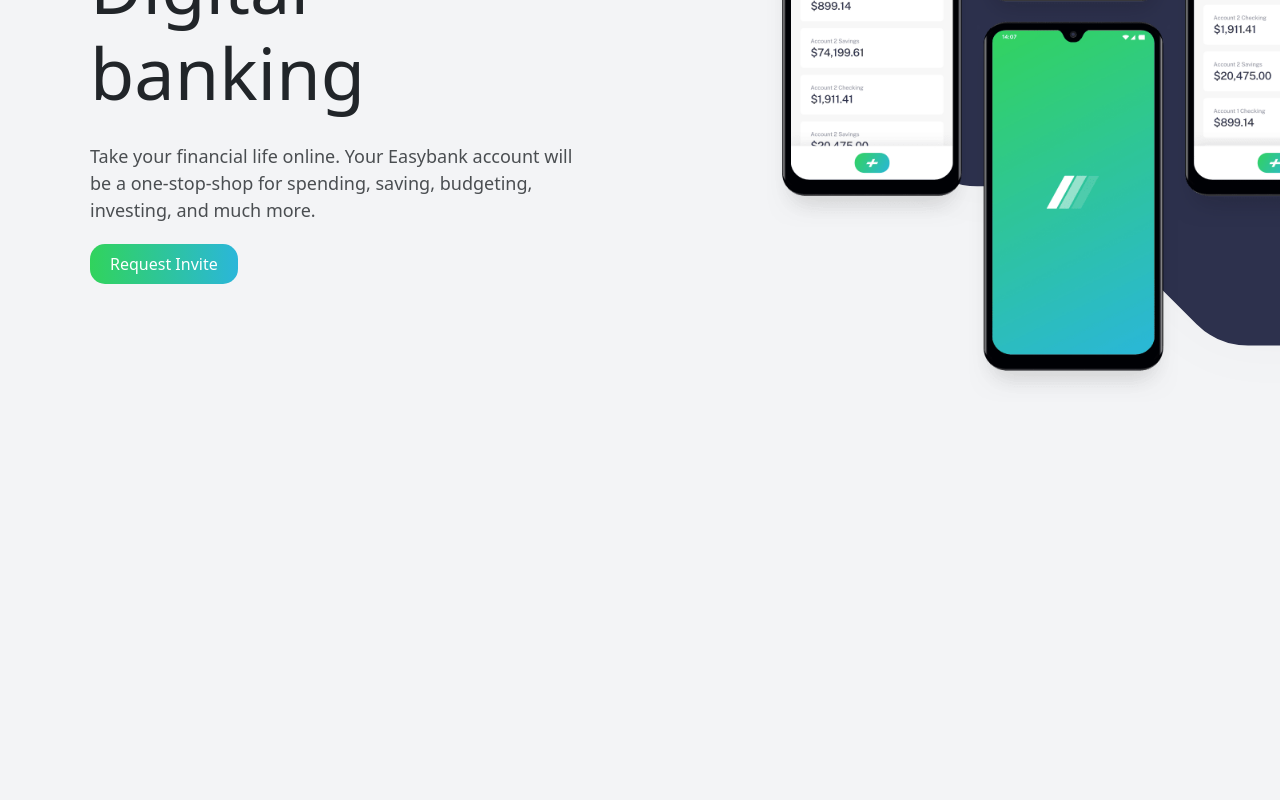
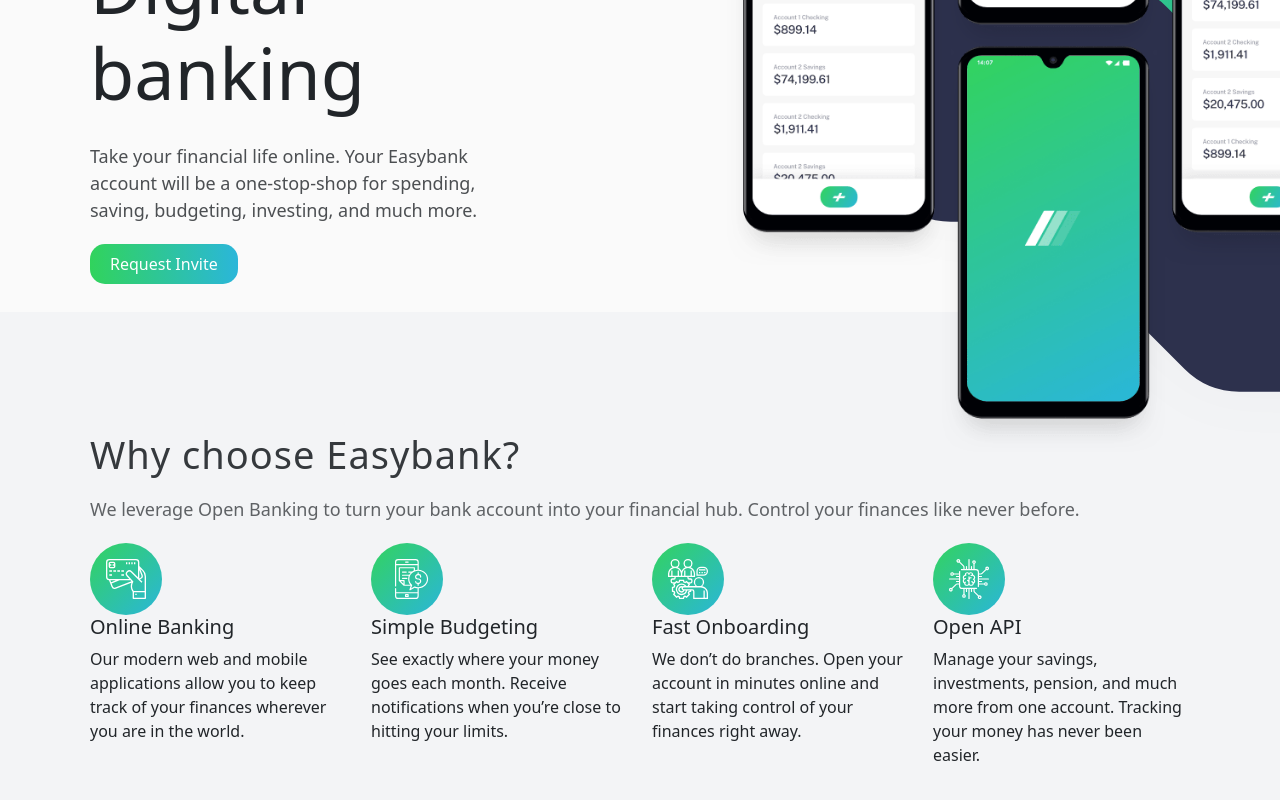
Before and after one commit to GauthamRVanjre/Easybank-landing-page, a React (Create React App) app: page / in a window 1280 px wide. Shown: the part 428-1228 px from the top of the page. Before the commit the page ends 830 px from the top, so only its background shows below. Built offline with nearby package versions, Linux system fonts and the light colour scheme.

Commit message:
completed structure of features section

```diff
--- a/src/App.js
+++ b/src/App.js
@@ -1,4 +1,5 @@
 import "./App.css";
+import Features from "./components/FeaturesSection/Features";
 import Intro from "./components/IntroSection/Intro";
 import Navbar from "./components/Navbar";
 
@@ -7,6 +8,7 @@
     <>
       <Navbar />
       <Intro />
+      <Features />
     </>
   );
 }
--- /dev/null
+++ b/src/components/FeaturesSection/Feature.css
@@ -0,0 +1,25 @@
+.features-section {
+  padding: 120px 90px;
+  margin-top: -140px;
+  background-color: hsl(220, 16%, 96%);
+}
+
+.features-intro {
+  display: flex;
+  flex-direction: column;
+  justify-content: center;
+  align-items: flex-start;
+}
+
+.features-intro h3 {
+  font-size: 38px;
+  letter-spacing: 1px;
+  opacity: 0.9;
+}
+
+.features-intro p {
+  opacity: 0.7;
+  font-size: 18px;
+  margin-top: 10px;
+  margin-bottom: 20px;
+}
--- /dev/null
+++ b/src/components/FeaturesSection/Features.js
@@ -0,0 +1,67 @@
+import React from "react";
+import "./Feature.css";
+import online from "../../images/icon-online.svg";
+import budgeting from "../../images/icon-budgeting.svg";
+import onboarding from "../../images/icon-onboarding.svg";
+import api from "../../images/icon-api.svg";
+
+const Features = () => {
+  return (
+    <>
+      <section className="features-section">
+        <div className="features-intro">
+          <h3>Why choose Easybank?</h3>
+          <p>
+            We leverage Open Banking to turn your bank account into your
+            financial hub. Control your finances like never before.
+          </p>
+        </div>
+
+        <div className="row">
+          <div className="col">
+            <div className="features-card">
+              <img src={online} alt="online banking" />
+              <h5>Online Banking</h5>
+              <p>
+                Our modern web and mobile applications allow you to keep track
+                of your finances wherever you are in the world.
+              </p>
+            </div>
+          </div>
+          <div className="col">
+            <div className="features-card">
+              <img src={budgeting} alt="online budgeting" />
+              <h5>Simple Budgeting</h5>
+              <p>
+                See exactly where your money goes each month. Receive
+                notifications when you’re close to hitting your limits.
+              </p>
+            </div>
+          </div>
+          <div className="col">
+            <div className="features-card">
+              <img src={onboarding} alt="fast onboarding" />
+              <h5>Fast Onboarding</h5>
+              <p>
+                We don’t do branches. Open your account in minutes online and
+                start taking control of your finances right away.
+              </p>
+            </div>
+          </div>
+          <div className="col">
+            <div className="features-card">
+              <img src={api} alt="Open API" />
+              <h5>Open API</h5>
+              <p>
+                Manage your savings, investments, pension, and much more from
+                one account. Tracking your money has never been easier.
+              </p>
+            </div>
+          </div>
+        </div>
+      </section>
+    </>
+  );
+};
+
+export default Features;
--- a/src/components/IntroSection/Intro.css
+++ b/src/components/IntroSection/Intro.css
@@ -3,6 +3,7 @@
   flex-direction: row;
   justify-content: space-between;
   overflow-x: hidden;
+  background-color: hsl(0, 0%, 98%);
 }
 
 .intro-content {
@@ -10,6 +11,7 @@
   flex-direction: column;
   justify-content: center;
   align-items: flex-start;
+  margin-top: -50px;
   margin-right: 100px;
   padding: 20px 90px;
 }
@@ -32,6 +34,6 @@
 }
 
 .intro-mockup {
-  height: 750px;
+  height: 800px;
   margin-right: -100px;
 }
```
